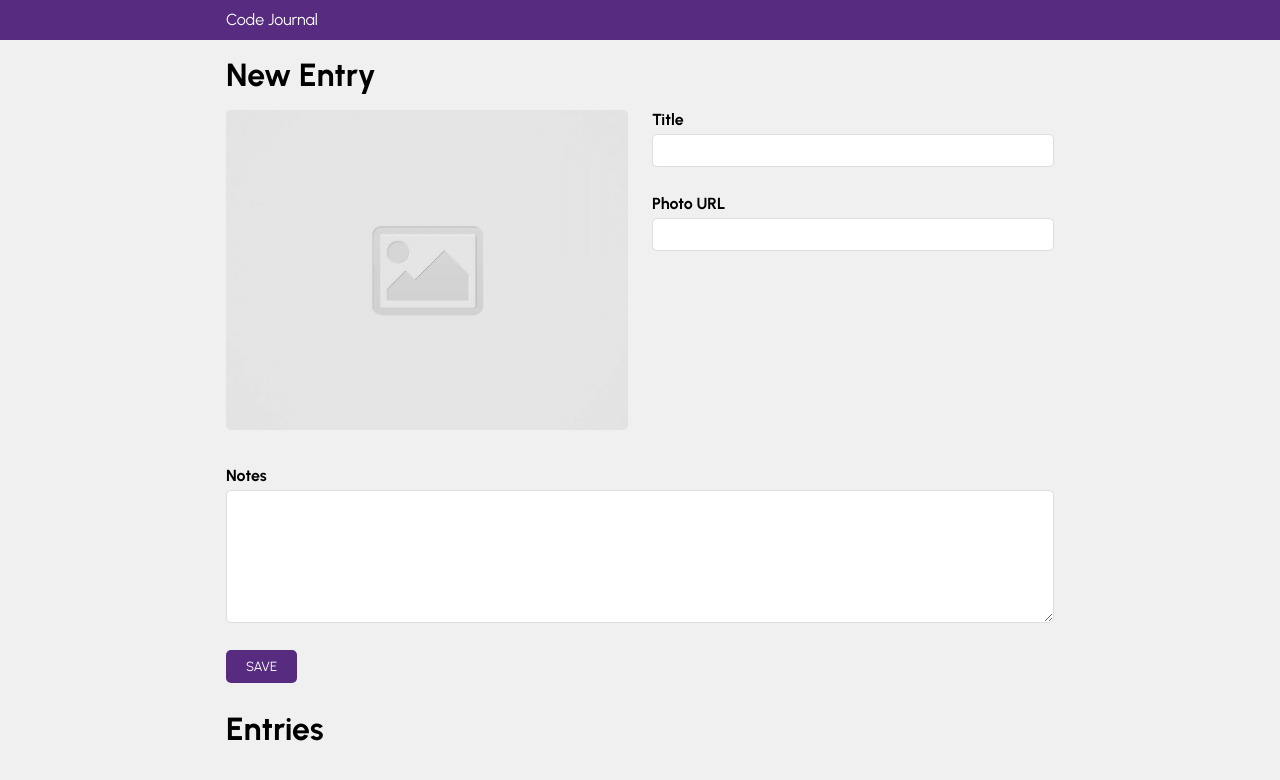
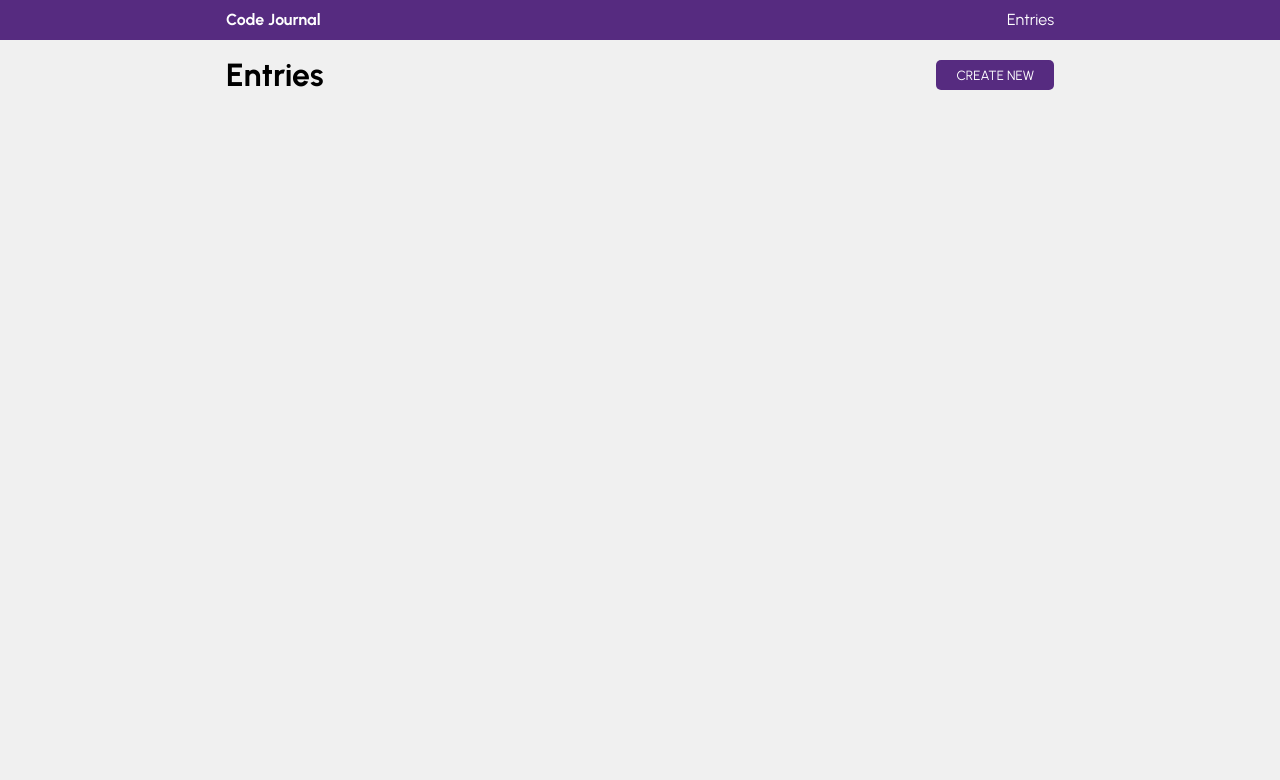
Before and after one commit to samanthavivonia/code-journal, a website: page index.html in a window 1280 px wide. Drawn offline with Linux system fonts and the light colour scheme.

Commit message:
Completed feature 2

```diff
--- a/css/styles.css
+++ b/css/styles.css
@@ -8,6 +8,25 @@ header {
   height: 2.5em;
   color: white;
   padding: 0.6em 0;
+}
+
+.site-title,
+.nav-item {
+  display: inline-block;
+  width: 50%;
+  padding: 0 0.75rem;
+}
+
+.site-title {
+  font-weight: 700;
+}
+
+.nav-item {
+  text-align: right;
+}
+
+.nav-item:hover {
+  text-decoration: underline solid white;
 }
 
 h1,
@@ -56,8 +75,14 @@ input[type="submit"] {
   color: white;
   border-radius: 5px;
   width: fit-content;
+  height: fit-content;
   border: none;
-  padding: 0 1.5em;
+  padding: 0.5em 1.5em;
+}
+
+button:hover,
+input[type="submit"]:hover {
+  background-color: #391c57;
 }
 
 label {
@@ -73,3 +98,9 @@ ul {
 .entry {
   margin-bottom: 1.5em;
 }
+
+.entries-header {
+  align-items: center;
+  justify-content: space-between;
+  padding: 0 0.75rem;
+}
--- a/index.html
+++ b/index.html
@@ -22,8 +22,14 @@
 <body>
   <header>
     <div class="container">
-      <div class="column-full">
-        Code Journal
+      <div class="row">
+        <div class="site-title">
+          Code Journal
+        </div>
+        <div class="nav-item">
+          Entries
+        </div>
+
       </div>
     </div>
   </header>
@@ -31,7 +37,7 @@
 
     <!-- ENTRY FORM -->
 
-    <div data-view="entry-form" class="container">
+    <div data-view="entry-form" class="container hidden">
 
       <h1 class="column-full form-item">New Entry</h1>
 
@@ -75,7 +81,11 @@
 
     <div data-view="entries" class="container">
 
-      <h1 class="column-full form-item">Entries</h1>
+      <div class="row entries-header">
+        <h1 class="">Entries</h1>
+        <button class="create-button">Create New</button>
+      </div>
+
 
       <ul>
 
--- a/js/main.js
+++ b/js/main.js
@@ -23,6 +23,10 @@ $form.addEventListener('submit', function (event) {
   data.entries.unshift(newEntry);
   $imgPreview.setAttribute('src', 'images/placeholder-image-square.jpg');
   $form.reset();
+
+  $viewEntries.classList.remove('hidden');
+  $viewEntryForm.classList.add('hidden');
+  location.reload();
 });
 
 // CREATE ENTRY DOM TREE
@@ -64,3 +68,19 @@ window.addEventListener('DOMContentLoaded', function () {
     $entriesList.appendChild(renderNewEntry(data.entries[i]));
   }
 });
+
+const $viewEntries = document.querySelector('[data-view="entries"]');
+
+const $viewEntryForm = document.querySelector('[data-view="entry-form"]');
+
+const $navEntries = document.querySelector('.nav-item');
+$navEntries.addEventListener('click', function () {
+  $viewEntries.classList.remove('hidden');
+  $viewEntryForm.classList.add('hidden');
+});
+
+const $createButton = document.querySelector('.create-button');
+$createButton.addEventListener('click', function () {
+  $viewEntries.classList.add('hidden');
+  $viewEntryForm.classList.remove('hidden');
+});
```
